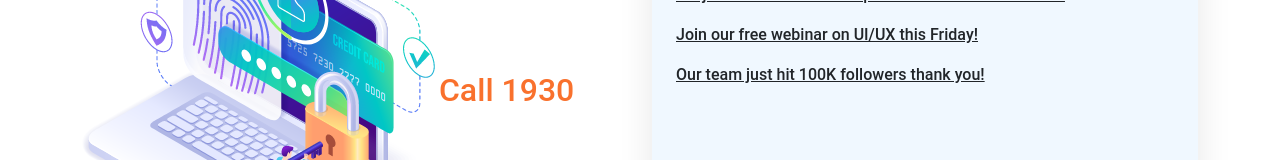
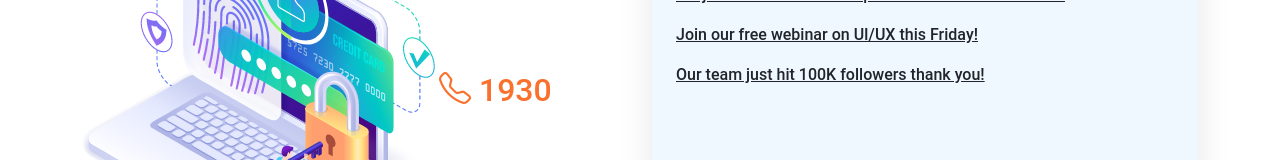
Before and after one commit to amanknandal/i4c-template1, a plain HTML site: page index.html in a window 1280 px wide. Shown: the part 624-784 px from the top of the page. Drawn offline with Linux system fonts and the light colour scheme.

Commit message:
phone icon add
phone icon add

```diff
--- a/index.html
+++ b/index.html
@@ -180,7 +180,7 @@
           <div class="col-lg-6" data-aos="fade-up" data-aos-delay="100">
             <h3>Register a Complaint</h3>
             <img src="images/Compound.png" class="img-fluid rounded-4 mb-4" alt="">
-            <span class="call-1930">Call 1930</span>
+            <span class="call-1930"><i class="bi bi-telephone"></i> 1930</span>
             <h5>Visit: <a href="https://cybercrime.gov.in">https://cybercrime.gov.in</a></h5>
 
           </div>
```
